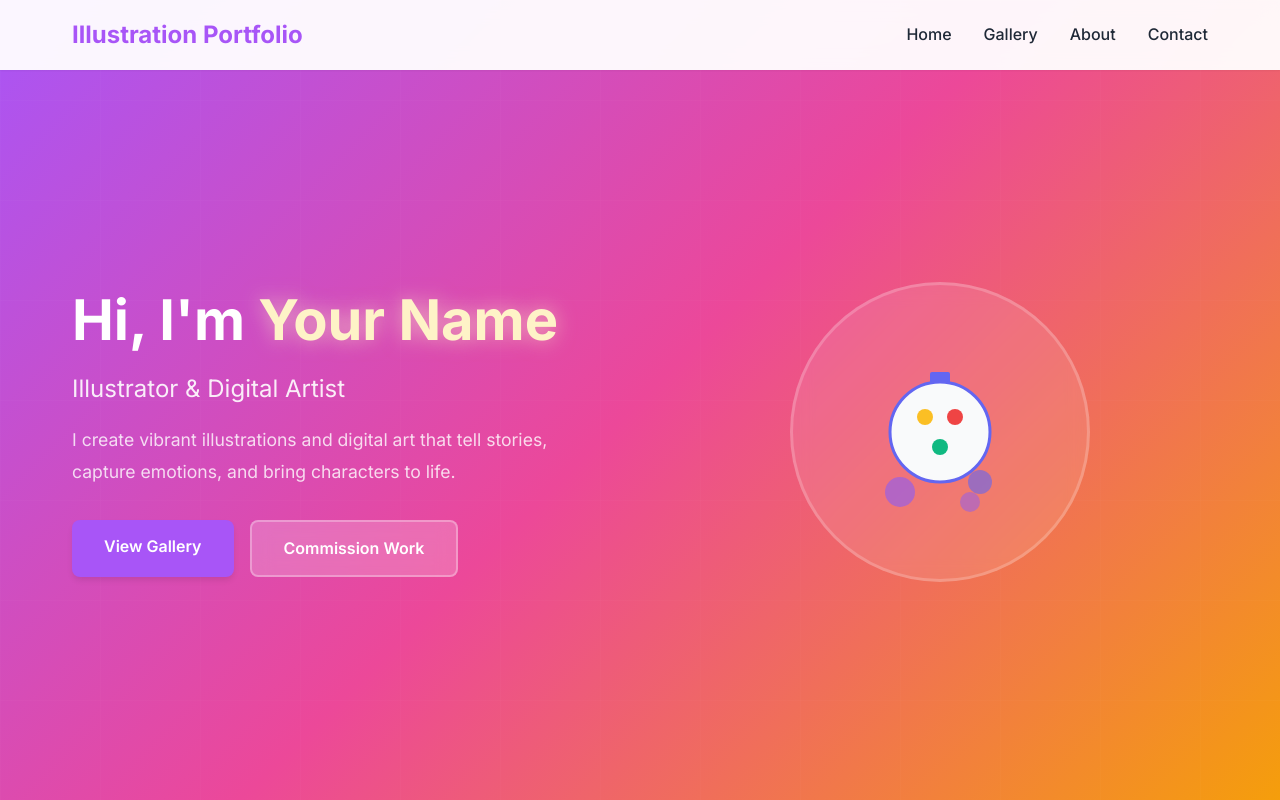
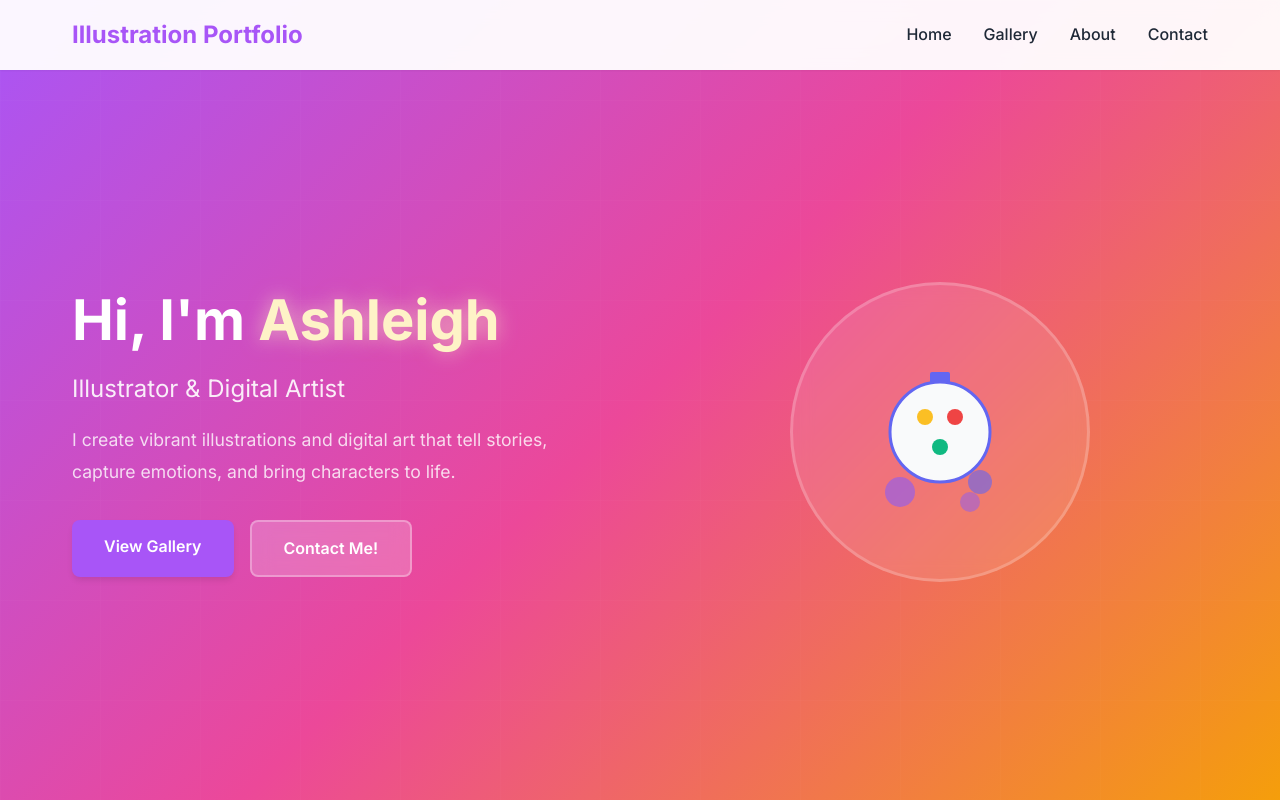
Before and after one commit to ashleighdong/Portfolio_Website, a plain HTML site: page index.html in a window 1280 px wide. Shown: the top 800 px of the page. Drawn offline with Linux system fonts and the light colour scheme.

Commit message:
Update index.html

```diff
--- a/index.html
+++ b/index.html
@@ -3,7 +3,7 @@
 <head>
     <meta charset="UTF-8">
     <meta name="viewport" content="width=device-width, initial-scale=1.0">
-    <title>Illustration Portfolio - Your Name</title>
+    <title>Ashleigh Dong</title>
     <link rel="stylesheet" href="styles.css">
     <link rel="preconnect" href="https://fonts.googleapis.com">
     <link rel="preconnect" href="https://fonts.gstatic.com" crossorigin>
@@ -33,7 +33,7 @@
         <div class="container">
             <div class="hero-content">
                 <h1 class="hero-title">
-                    Hi, I'm <span class="highlight">Your Name</span>
+                    Hi, I'm <span class="highlight">Ashleigh</span>
                 </h1>
                 <p class="hero-subtitle">Illustrator & Digital Artist</p>
                 <p class="hero-description">
@@ -41,7 +41,7 @@
                 </p>
                 <div class="hero-buttons">
                     <a href="gallery.html" class="btn btn-primary">View Gallery</a>
-                    <a href="#contact" class="btn btn-secondary">Commission Work</a>
+                    <a href="#contact" class="btn btn-secondary">Contact Me!</a>
                 </div>
             </div>
             <div class="hero-image">
```
